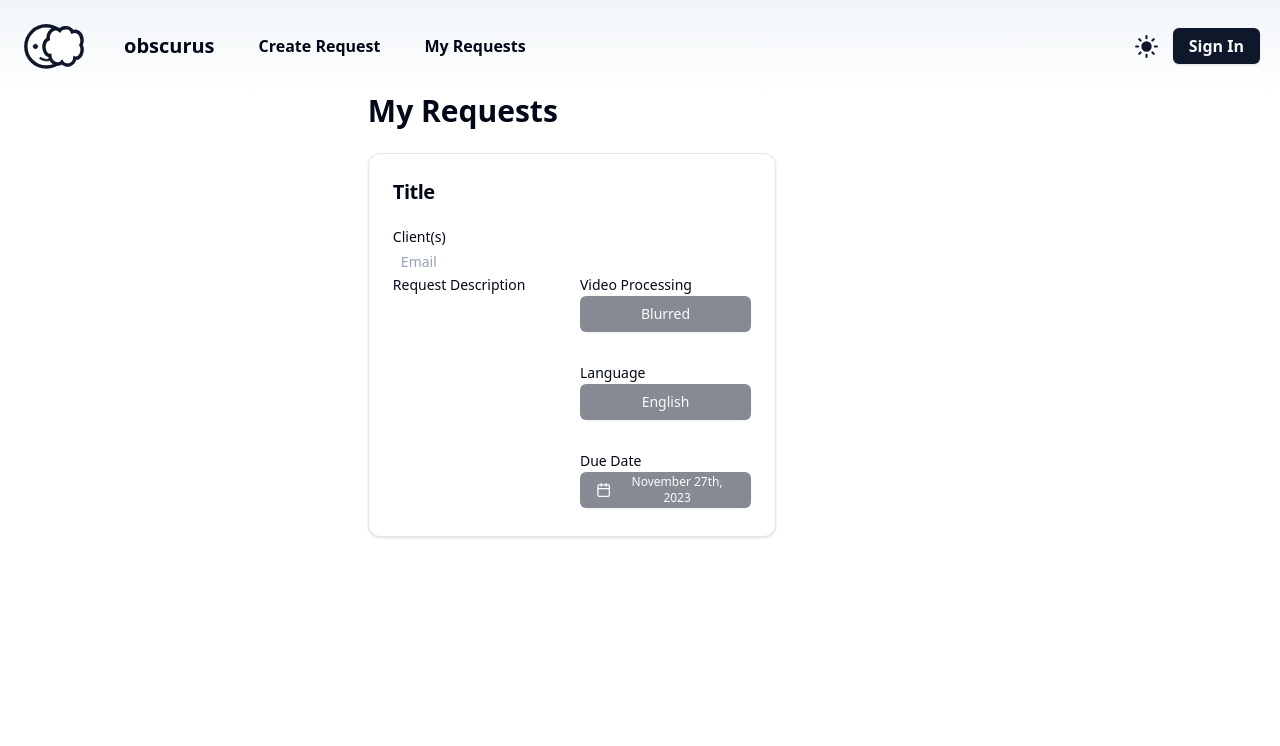
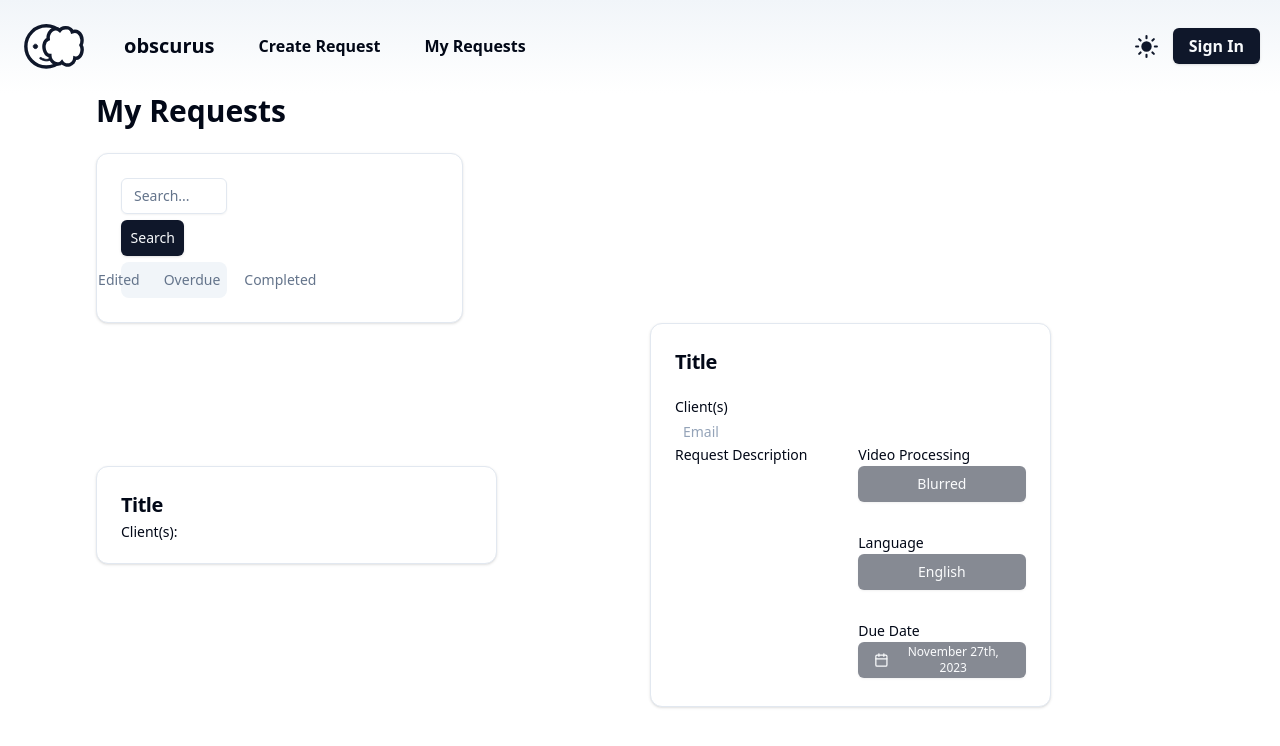
Before and after one commit to COSC-499-W2023/year-long-project-team-9, a Next.js app in the folder app/front-end/: page /MyRequests in a window 1280 px wide. Shown: the top 746 px of the page. Built offline with nearby package versions, Linux system fonts and the light colour scheme.

Commit message:
update request listings page
update MyRequests.tsx with all items on page

```diff
--- a/app/front-end/src/pages/MyRequests.tsx
+++ b/app/front-end/src/pages/MyRequests.tsx
@@ -88,8 +88,32 @@ const MyRequests = () => {
     };
     return (
     <Layout>
-        <div className="grid justify-center items-center">
-                <h1 className="text-3xl font-extrabold">My Requests</h1><br/>
+        <div className="items-center gap-5 px-24">
+            <h1 className="text-3xl font-extrabold">My Requests</h1><br/>
+            <Card id="collapsed" className="overflow-auto h-17 justify-self-start">
+                <CardHeader>
+                    <Input className="w-1/3" id="searchInput" placeholder="Search..." />
+                    <Button className="w-1/5" type="submit">Search</Button>
+                    <Tabs className="w-1/3" defaultValue="blurred">
+                                    <TabsList className="w-full">
+                                        <TabsTrigger value="oldest" className="">Oldest</TabsTrigger>
+                                        <TabsTrigger value="edited" className="">Edited</TabsTrigger>
+                                        <TabsTrigger value="overdue" className="">Overdue</TabsTrigger>
+                                        <TabsTrigger value="completed" className="">Completed</TabsTrigger>
+                                    </TabsList>
+                                    </Tabs>
+                </CardHeader>
+            </Card>
+                </div>
+            <div className="grid grid-cols-2 items-center gap-5 px-24">
+                <Card id="collapsed" className="overflow-auto h-25 w-3/4 justify-self-start">
+                    <CardHeader>
+                        <CardTitle className="text-xl">Title</CardTitle>
+                        <div className="grid gap-0">
+                            <Label>Client(s): </Label>
+                        </div>
+                    </CardHeader>
+                </Card>
                 <Card id="previewCard" className="overflow-auto h-96 w-3/4 justify-self-start">
                     <CardHeader>
                         {title.length < 1 && (
```
